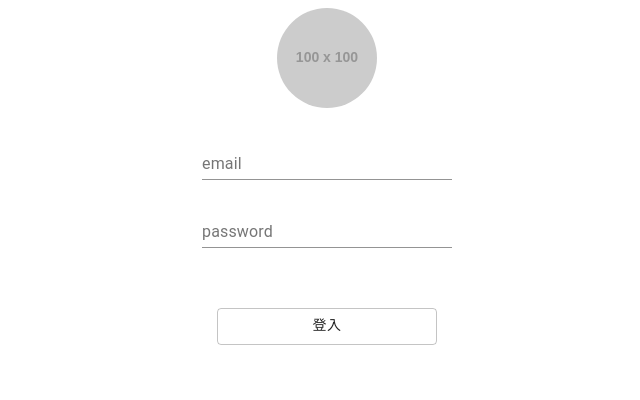
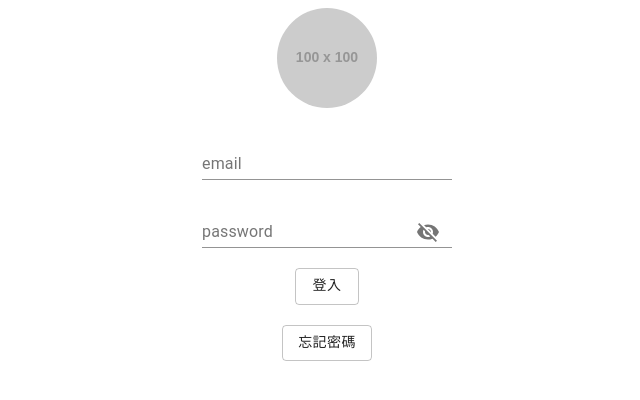
Before and after one commit to beiyi1996/Nodejs, a React (Create React App) app in the folder client/: page /login in a window 1280 px wide. Shown: the top 400 px of the page, without its empty margins (313-953 px from the left). Built offline with nearby package versions, Linux system fonts and the light colour scheme.

Commit message:
modified password input and forgotpassword button

```diff
--- a/client/src/views/LogIn.js
+++ b/client/src/views/LogIn.js
@@ -1,9 +1,19 @@
-import React from "react";
+import React, { useState } from "react";
 import { makeStyles } from "@material-ui/core/styles";
+import { useHistory } from "react-router-dom";
+import productService from "../services/productService";
 import Container from "@material-ui/core/Container";
 import Grid from "@material-ui/core/Grid";
 import TextField from "@material-ui/core/TextField";
 import Button from "@material-ui/core/Button";
+import FormControl from "@material-ui/core/FormControl";
+import clsx from "clsx";
+import InputLabel from "@material-ui/core/InputLabel";
+import Input from "@material-ui/core/Input";
+import InputAdornment from "@material-ui/core/InputAdornment";
+import IconButton from "@material-ui/core/IconButton";
+import Visibility from "@material-ui/icons/Visibility";
+import VisibilityOff from "@material-ui/icons/VisibilityOff";
 
 const useStyles = makeStyles(theme => ({
   root: {
@@ -39,14 +49,52 @@ const useStyles = makeStyles(theme => ({
     justifyContent: "center"
   },
   button: {
-    width: "40%",
-    margin: "50px 0",
+    margin: "10px 0",
     fontFamily: "Microsoft JhengHei"
   }
 }));
 
 function LogIn() {
   const classes = useStyles();
+  const [email, setEmail] = useState("");
+  const [values, setValues] = useState({
+    amount: "",
+    password: "",
+    weight: "",
+    weightRange: "",
+    showPassword: false
+  });
+  const history = useHistory();
+
+  const handleChange = prop => event => {
+    setValues({ ...values, [prop]: event.target.value });
+  };
+
+  const handleClickShowPassword = () => {
+    setValues({ ...values, showPassword: !values.showPassword });
+  };
+
+  const handleMouseDownPassword = event => {
+    event.preventDefault();
+  };
+
+  const handleEmailChange = e => {
+    setEmail(e.target.value);
+  };
+
+  const handleLogIn = async (email, password) => {
+    const logIn = await productService.logIn(email, password);
+    console.log("logIn", logIn);
+  };
+
+  const handleForgetPassword = () => {
+    console.log("handleforgetpassword is working");
+    if (email === "") {
+      alert("請先填入註冊時的email");
+    } else {
+      history.push("/forgotpassword");
+    }
+  };
 
   return (
     <Container maxWidth="sm">
@@ -56,13 +104,36 @@ function LogIn() {
         </Grid>
         <Grid item xs={12} className={classes.formGrid}>
           <form className={classes.form} noValidate autoComplete="off">
-            <TextField label="email" name="email" className={classes.input} />
-            <TextField label="password" name="password" className={classes.input} />
+            <TextField label="email" name="email" className={classes.input} onChange={handleEmailChange} />
+            <FormControl className={clsx(classes.margin, classes.textField, classes.input)}>
+              <InputLabel htmlFor="standard-adornment-password">password</InputLabel>
+              <Input
+                id="standard-adornment-password"
+                type={values.showPassword ? "text" : "password"}
+                value={values.password}
+                onChange={handleChange("password")}
+                endAdornment={
+                  <InputAdornment position="end">
+                    <IconButton
+                      aria-label="toggle password visibility"
+                      onClick={handleClickShowPassword}
+                      onMouseDown={handleMouseDownPassword}
+                    >
+                      {values.showPassword ? <Visibility /> : <VisibilityOff />}
+                    </IconButton>
+                  </InputAdornment>
+                }
+                name="password"
+              />
+            </FormControl>
           </form>
         </Grid>
         <Grid item xs={12} className={classes.buttonGrid}>
-          <Button variant="outlined" className={classes.button}>
+          <Button variant="outlined" className={classes.button} onClick={() => handleLogIn(email, values.password)}>
             登入
+          </Button>
+          <Button variant="outlined" className={classes.button} onClick={handleForgetPassword}>
+            忘記密碼
           </Button>
         </Grid>
       </Grid>
```
